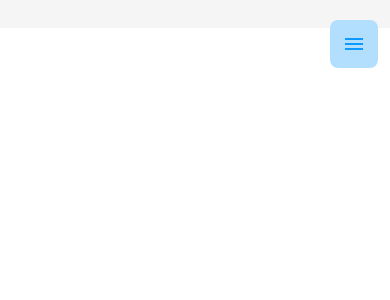
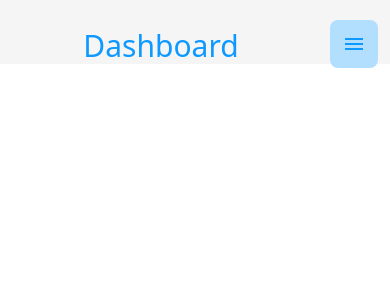
Before and after one commit to Xanvia/MaternyCare, a React (Vite) app in the folder frontend/: page /dashboard in a window 390 px wide. Shown: the top 300 px of the page. Built offline with nearby package versions, Linux system fonts and the light colour scheme.

Commit message:
feat: dashboard title added

```diff
--- a/frontend/src/views/Dashboard.tsx
+++ b/frontend/src/views/Dashboard.tsx
@@ -18,6 +18,10 @@ const Dashboard = () => {
           />
         </div>
       </div>
+      <h1 className="mt-9 mb-4 hidden lg:block">Dashboard Overview</h1>
+      <h1 className="text-center text-3xl text-[#0D99FF] lg:hidden">
+        Dashboard
+      </h1>
     </div>
   );
 };
```
